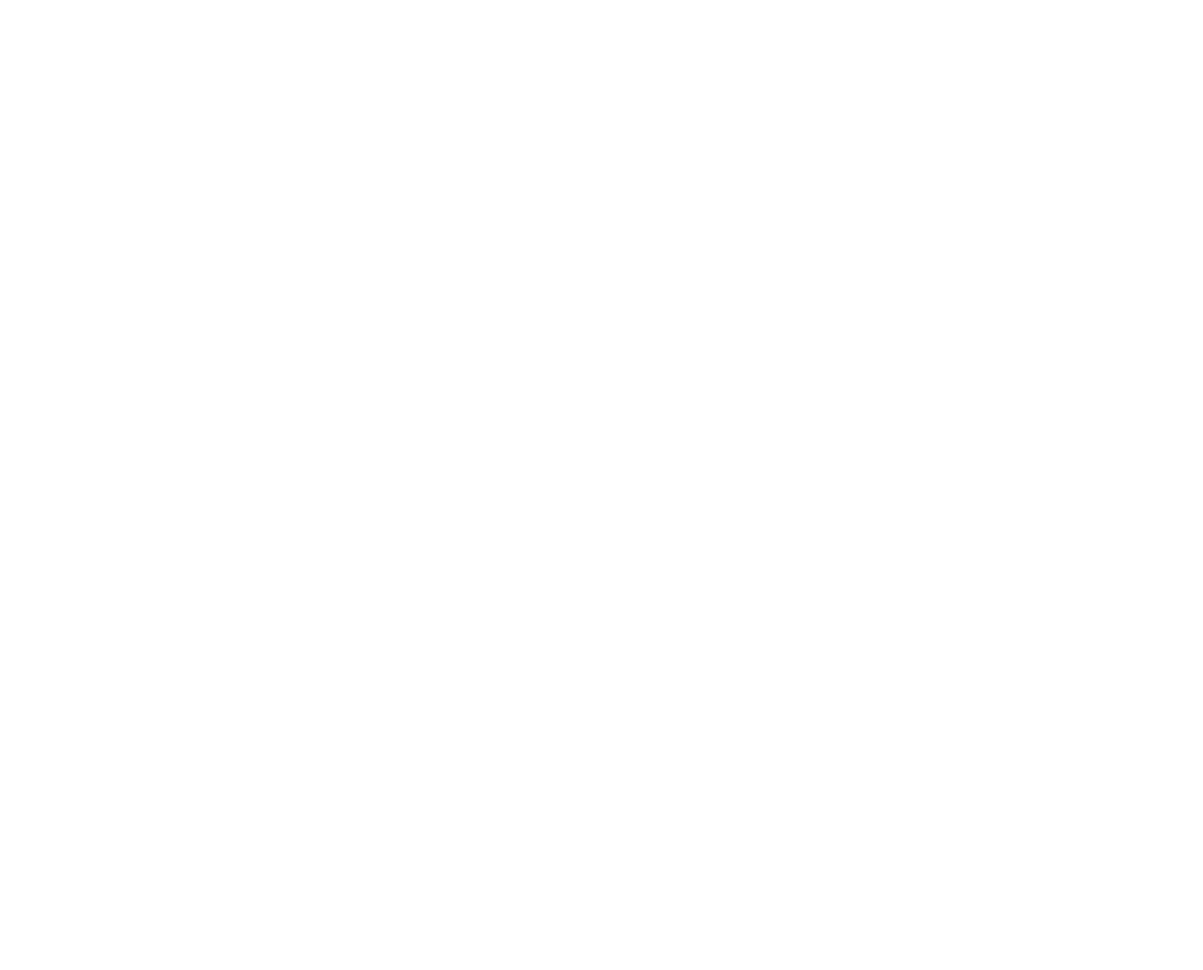
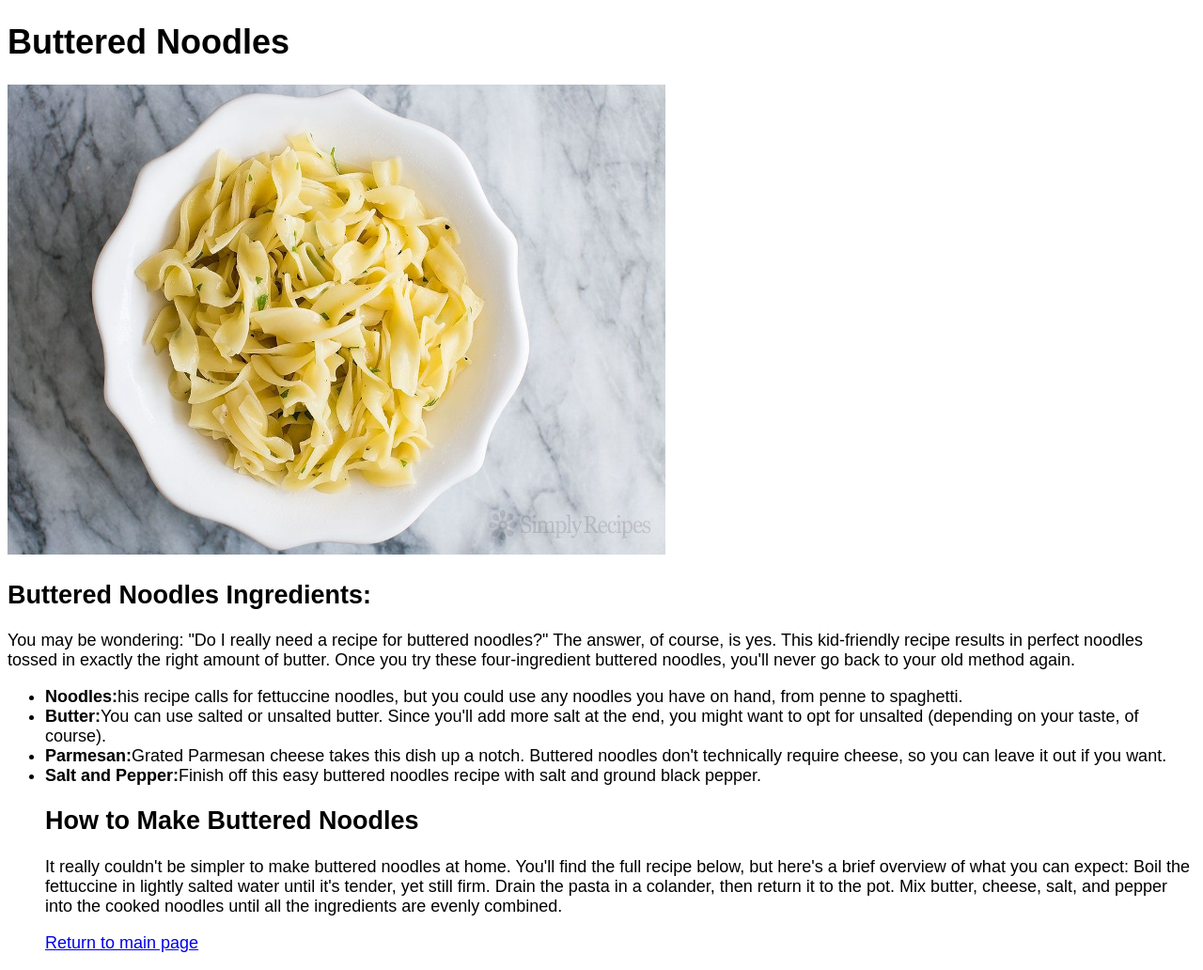
Before and after one commit to noresolve191/odin-recipes, a plain HTML site: page recipes/buttered-noodles.html in a window 1280 px wide. Shown: the whole page at 94% size. Before the commit the page ends 800 px from the top, so only its background shows below. Drawn offline with Linux system fonts and the light colour scheme.

Commit message:
Edited recipe buttered noodle page

```diff
--- a/css/stylesheet.css
+++ b/css/stylesheet.css
@@ -3,5 +3,5 @@ body {
   font-family: sans-serif;
 }
 li {
-  font-size: 30px;
+  font-size: 20;
 }
--- a/recipes/buttered-noodles.html
+++ b/recipes/buttered-noodles.html
@@ -0,0 +1,31 @@
+<!DOCTYPE html>
+<html lang="en">
+  <head>
+    <meta charset="UTF-8" />
+    <meta name="viewport" content="width=device-width, initial-scale=1.0" />
+    <title>Buttered Noodles</title>
+    <link rel="stylesheet" href="../css/stylesheet.css" />
+  </head>
+  <body>
+    <h1>Buttered Noodles</h1>
+    <img src="../imgs/buttered-noodles.jpg" alt="plate of buttered noodles" id=" buttered-noodles" style="width:700px;height:500px;"/>
+
+    <h2>Buttered Noodles Ingredients:</h2>
+    <div>
+        <p>You may be wondering: "Do I really need a recipe for buttered noodles?" The answer, of course, is yes. This kid-friendly recipe results in perfect noodles tossed in exactly the right amount of butter. Once you try these four-ingredient buttered noodles, you'll never go back to your old method again.</p>
+    </div>
+    <ul>
+        <li> <strong> Noodles:</strong>his recipe calls for fettuccine noodles, but you could use any noodles you have on hand, from penne to spaghetti.</li>
+        <li><strong> Butter:</strong>You can use salted or unsalted butter. Since you'll add more salt at the end, you might want to opt for unsalted (depending on your taste, of course).</li>
+        <li><strong>Parmesan:</strong>Grated Parmesan cheese takes this dish up a notch. Buttered noodles don't technically require cheese, so you can leave it out if you want.</li>
+        <li><strong>Salt and Pepper:</strong>Finish off this easy buttered noodles recipe with salt and ground black pepper.</li>
+
+   <h2>How to Make Buttered Noodles</h2>
+   <div>
+   <p>It really couldn't be simpler to make buttered noodles at home. You'll find the full recipe below, but here's a brief overview of what you can expect:
+
+   Boil the fettuccine in lightly salted water until it's tender, yet still firm. Drain the pasta in a colander, then return it to the pot. Mix butter, cheese, salt, and pepper into the cooked noodles until all the ingredients are evenly combined.</p>
+   </div>
+<a href="../index.html"> Return to main page</a>
+  </body>
+</html>
```
Also changed, not shown: index.html (+5 -1 lines), imgs/buttered-noodles.jpg (added).
